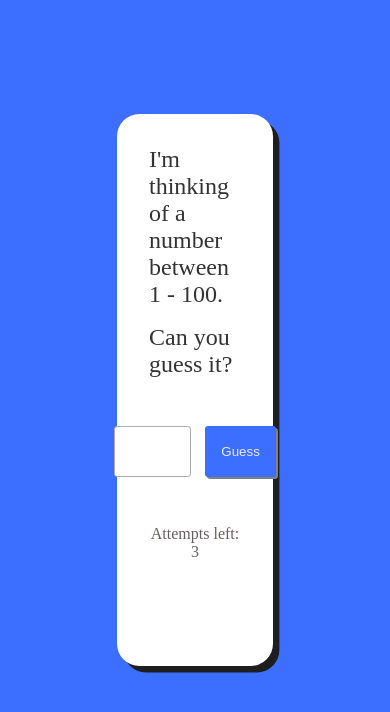
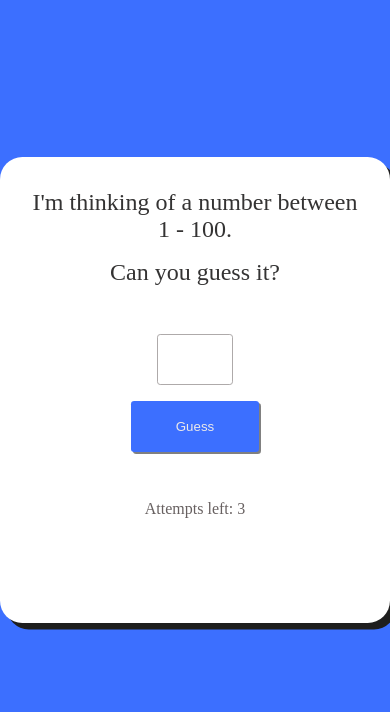
Before and after one commit to SandyAbasman/guessing-game, a plain HTML site: page index.html in a window 390 px wide. Drawn offline with Linux system fonts and the light colour scheme.

Commit message:
fixed responsiveness

```diff
--- a/style.css
+++ b/style.css
@@ -33,6 +33,7 @@
   padding: 2rem 2rem;
   border-radius: 1.4rem;
   box-shadow: 0.4rem 0.4rem rgb(30, 30, 30);
+
   /* visibility: hidden; */
 }
 
@@ -44,6 +45,7 @@
   justify-content: start;
   align-items: center;
   row-gap: 1rem;
+  text-align: center;
 }
 
 .question_container p {
@@ -125,6 +127,7 @@ button:hover {
   padding: 2rem 2rem;
   border-radius: 1.4rem;
   box-shadow: 0.4rem 0.4rem rgb(30, 30, 30);
+  text-align: center;
 }
 
 .success_container button {
@@ -166,3 +169,18 @@ button:hover {
   color: var(--error-text-color);
   font-size: 2rem;
 }
+
+@media screen and (max-width: 991px) {
+  .game_container,
+  .success_container {
+    width: 100%;
+    height: auto;
+  }
+}
+
+@media screen and (max-width: 480px) {
+  .input_and_button_container {
+    flex-direction: column;
+    row-gap: 1rem;
+  }
+}
```
